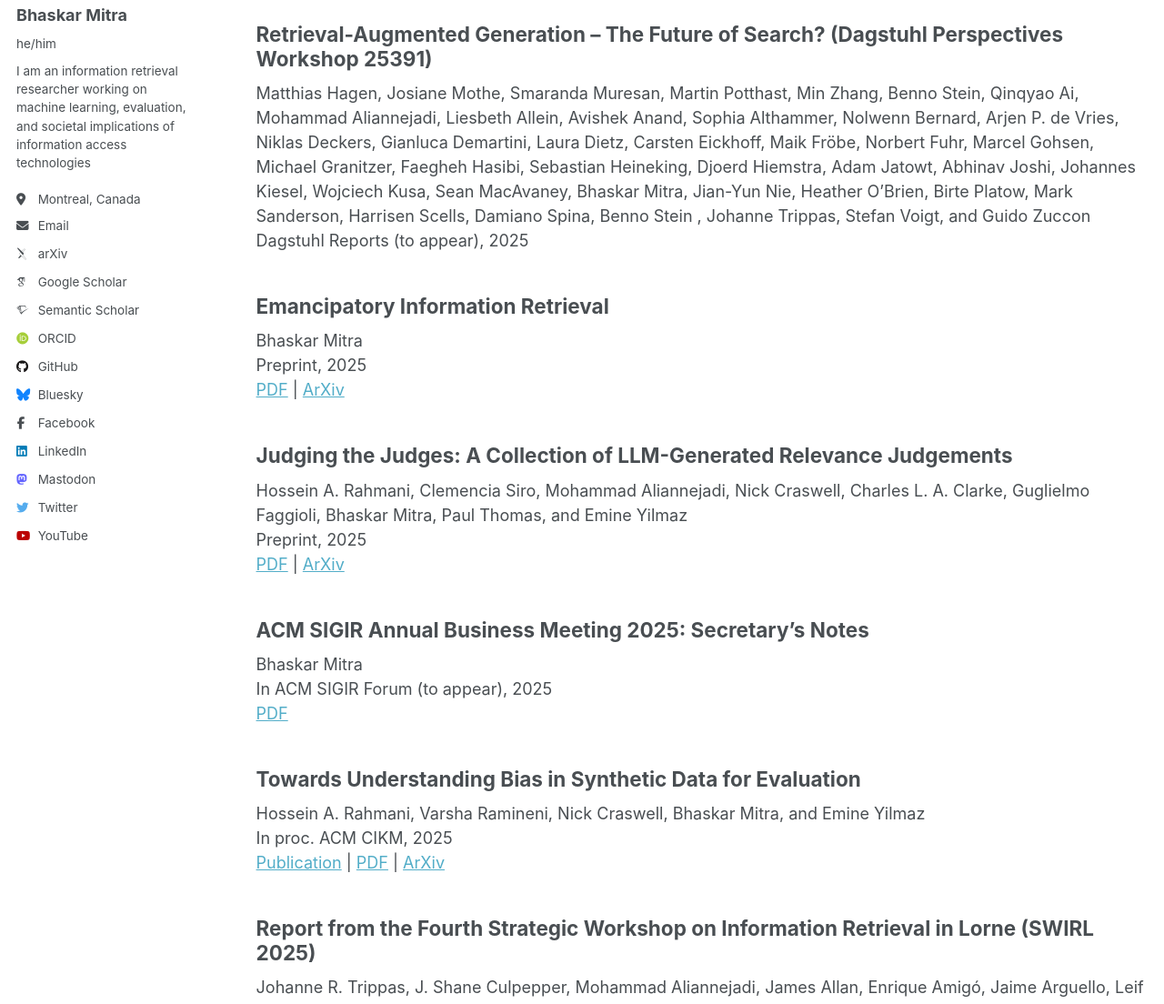
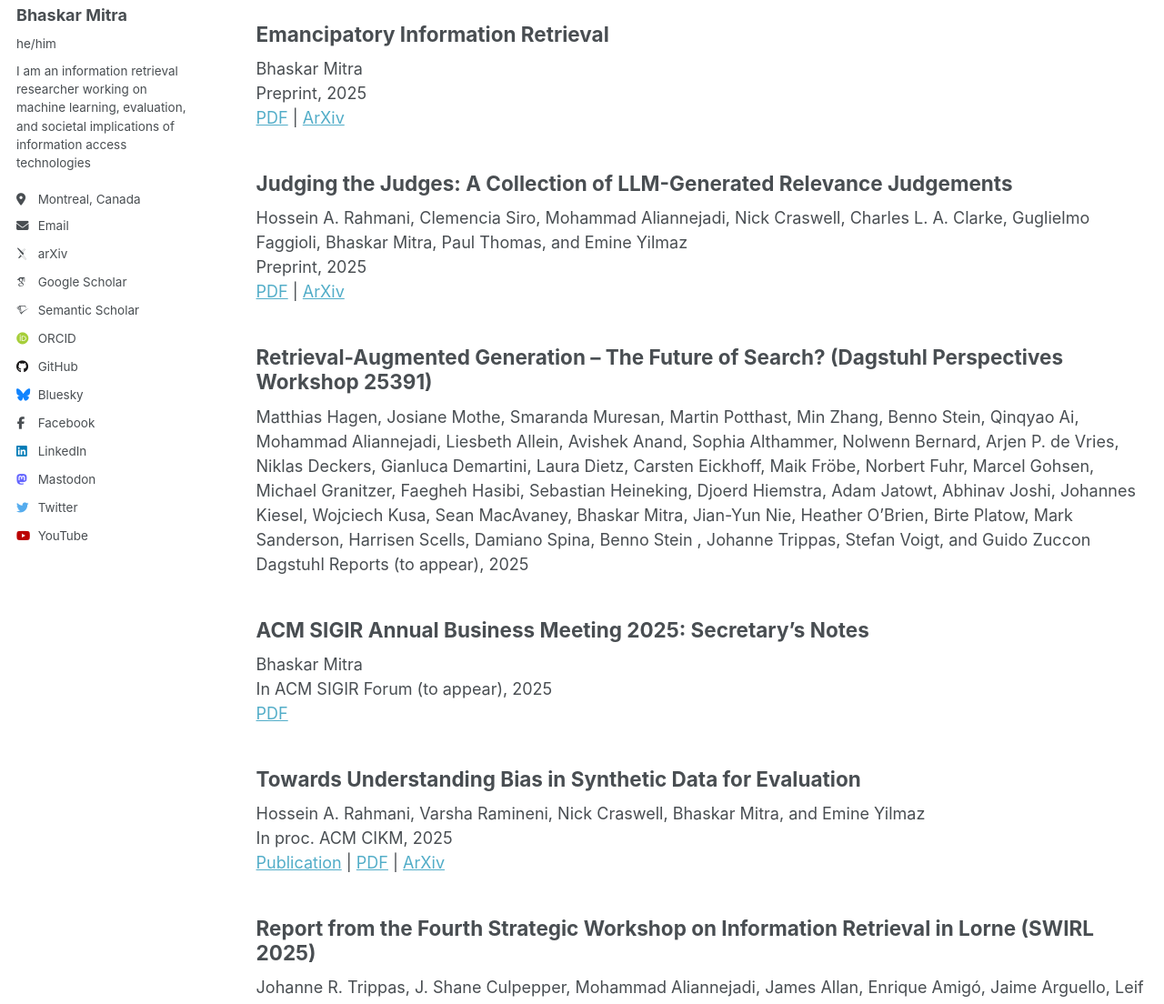
Before and after one commit to bhaskar-mitra/bhaskar-mitra.github.io, a Jekyll site: the page built from _pages/publications.html, in a window 1280 px wide and 1400 px high, cut to the strip 296-1400 px from the top of the window. Shown: the whole strip at 91% size. Built offline with Jekyll 4.4.1, drawn with Linux system fonts in a browser that asks for light colours; some web fonts are replaced; some of the changed lines change nothing that is shown.

Commit message:
Update publications.html

```diff
--- a/_pages/publications.html
+++ b/_pages/publications.html
@@ -16,11 +16,6 @@ author_profile: true
 <hr />
 <div class="list__item">
   <article class="archive__item" itemscope itemtype="http://schema.org/CreativeWork">
-    <h2>Retrieval-Augmented Generation – The Future of Search? (Dagstuhl Perspectives Workshop 25391)</h2>
-    Matthias Hagen, Josiane Mothe, Smaranda Muresan, Martin Potthast, Min Zhang, Benno Stein, Qinqyao Ai, Mohammad Aliannejadi, Liesbeth Allein, Avishek Anand, Sophia Althammer, Nolwenn Bernard, Arjen P. de Vries, Niklas Deckers, Gianluca Demartini, Laura Dietz, Carsten Eickhoff, Maik Fröbe, Norbert Fuhr, Marcel Gohsen, Michael Granitzer, Faegheh Hasibi, Sebastian Heineking, Djoerd Hiemstra, Adam Jatowt, Abhinav Joshi, Johannes Kiesel, Wojciech Kusa, Sean MacAvaney, Bhaskar Mitra, Jian-Yun Nie, Heather O’Brien, Birte Platow, Mark Sanderson, Harrisen Scells, Damiano Spina, Benno Stein , Johanne Trippas, Stefan Voigt, and Guido Zuccon<br/>
-    Dagstuhl Reports (to appear), 2025
-  </article>
-  <article class="archive__item" itemscope itemtype="http://schema.org/CreativeWork">
     <h2>Emancipatory Information Retrieval</h2>
     Bhaskar Mitra<br/>
     Preprint, 2025<br/>
@@ -33,10 +28,15 @@ author_profile: true
     <a href="../showpdf/?file=judging-the-Judges">PDF</a> | <a href="https://arxiv.org/abs/2502.13908">ArXiv</a>
   </article>
   <article class="archive__item" itemscope itemtype="http://schema.org/CreativeWork">
+    <h2>Retrieval-Augmented Generation – The Future of Search? (Dagstuhl Perspectives Workshop 25391)</h2>
+    Matthias Hagen, Josiane Mothe, Smaranda Muresan, Martin Potthast, Min Zhang, Benno Stein, Qinqyao Ai, Mohammad Aliannejadi, Liesbeth Allein, Avishek Anand, Sophia Althammer, Nolwenn Bernard, Arjen P. de Vries, Niklas Deckers, Gianluca Demartini, Laura Dietz, Carsten Eickhoff, Maik Fröbe, Norbert Fuhr, Marcel Gohsen, Michael Granitzer, Faegheh Hasibi, Sebastian Heineking, Djoerd Hiemstra, Adam Jatowt, Abhinav Joshi, Johannes Kiesel, Wojciech Kusa, Sean MacAvaney, Bhaskar Mitra, Jian-Yun Nie, Heather O’Brien, Birte Platow, Mark Sanderson, Harrisen Scells, Damiano Spina, Benno Stein , Johanne Trippas, Stefan Voigt, and Guido Zuccon<br/>
+    Dagstuhl Reports (to appear), 2025
+  </article>
+  <article class="archive__item" itemscope itemtype="http://schema.org/CreativeWork">
     <h2>ACM SIGIR Annual Business Meeting 2025: Secretary’s Notes</h2>
     Bhaskar Mitra<br/>
     In ACM SIGIR Forum (to appear), 2025<br/>
-    <a href="../showpdf/?file=p02-2025">PDF</a>
+    <a href="../showpdf/?file=sigir-business-meeting-2025">PDF</a>
   </article>
   <article class="archive__item" itemscope itemtype="http://schema.org/CreativeWork">
     <h2>Towards Understanding Bias in Synthetic Data for Evaluation</h2>
@@ -48,7 +48,7 @@ author_profile: true
     <h2>Report from the Fourth Strategic Workshop on Information Retrieval in Lorne (SWIRL 2025)</h2>
     Johanne R. Trippas, J. Shane Culpepper, Mohammad Aliannejadi, James Allan, Enrique Amigó, Jaime Arguello, Leif Azzopardi, Peter Bailey, Jamie Callan, Rob Capra, Nick Craswell, Bruce Croft, Jeff Dalton, Gianluca Demartini, Laura Dietz, Zhicheng Dou, Carsten Eickhoff, Michael Ekstrand, Nicola Ferro, Norbert Fuhr, Dorota Glowacka, Faegheh Hasibi, Danula Hettiachchi, Rosie Jones, Jaap Kamps, Noriko Kando, Sarvnaz Karimi, Makoto P Kato, Bevan Koopman, Yiqun Liu, Chenglong Ma, Joel Mackenzie, Maria Maistro, Jiaxin Mao, Dana McKay, Bhaskar Mitra, Stefano Mizzaro, Alistair Moffat, Josiane Mothe, Iadh Ounis, Lida Rashidi, Yongli Ren, Mark Sanderson, Rodrygo Santos, Falk Scholer, Chirag Shah, Laurianne Sitbon, Ian Soboroff, Damiano Spina, Paul Thomas, Juli´an Urbano, Arjen de Vries, Ryen White, Abby Yuan, Hamed Zamani, Oleg Zendel, Min Zhang, Justin Zobel, Shengyao Zhuang, and Guido Zuccon<br/>
     In ACM SIGIR Forum, 2025<br/>
-    <a href="https://sigir.org/wp-content/uploads/2025/09/p06.pdf">Publication</a> | <a href="../showpdf/?file=SWIRL-2025-Preprint">PDF</a>
+    <a href="https://dl.acm.org/doi/10.1145/3769733.3769739">Publication</a> | <a href="../showpdf/?file=SWIRL-2025-Preprint">PDF</a>
   </article>
   <article class="archive__item" itemscope itemtype="http://schema.org/CreativeWork">
     <h2>LLM4Eval: Large Language Model for Evaluation in IR</h2>
```
